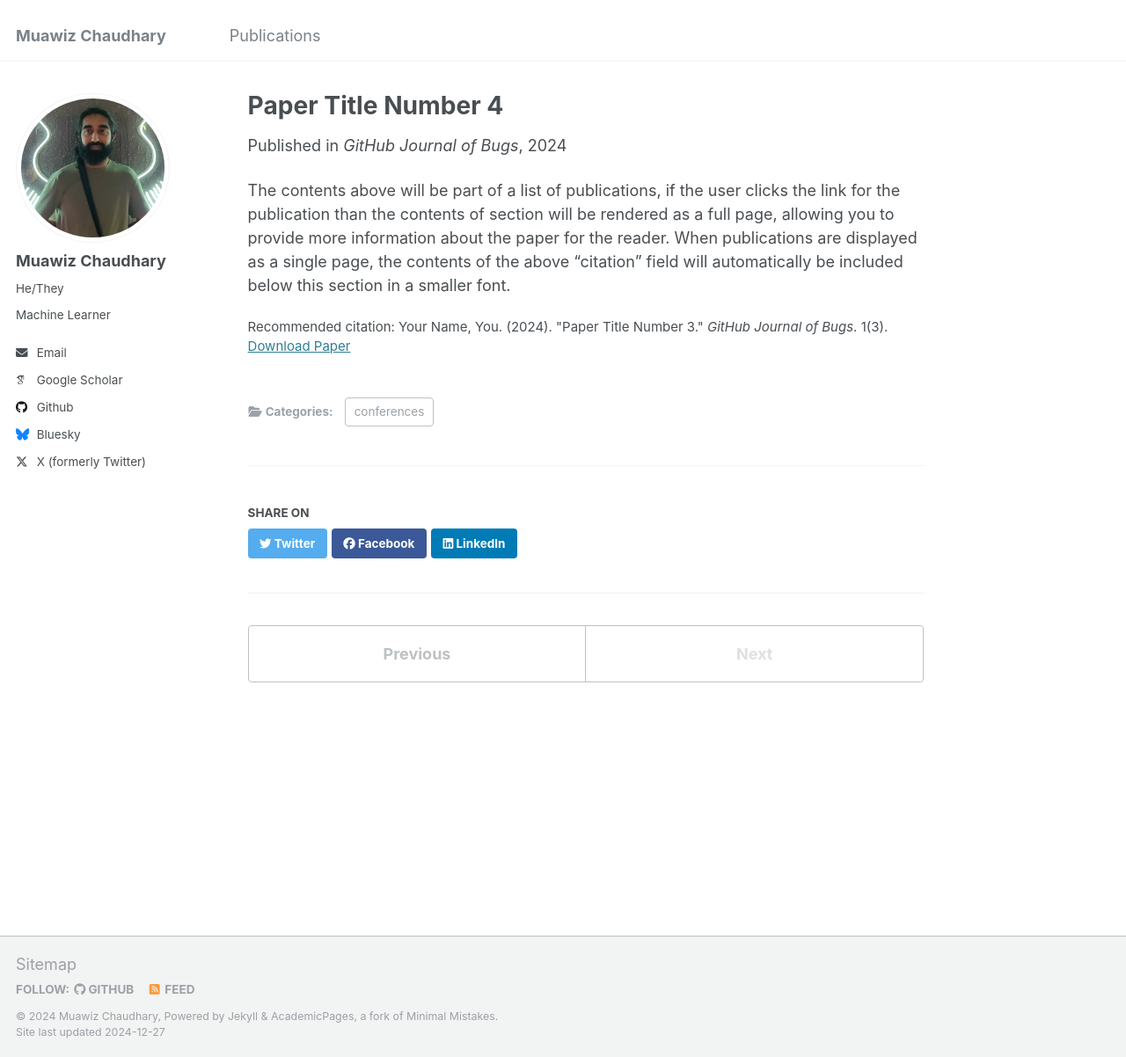
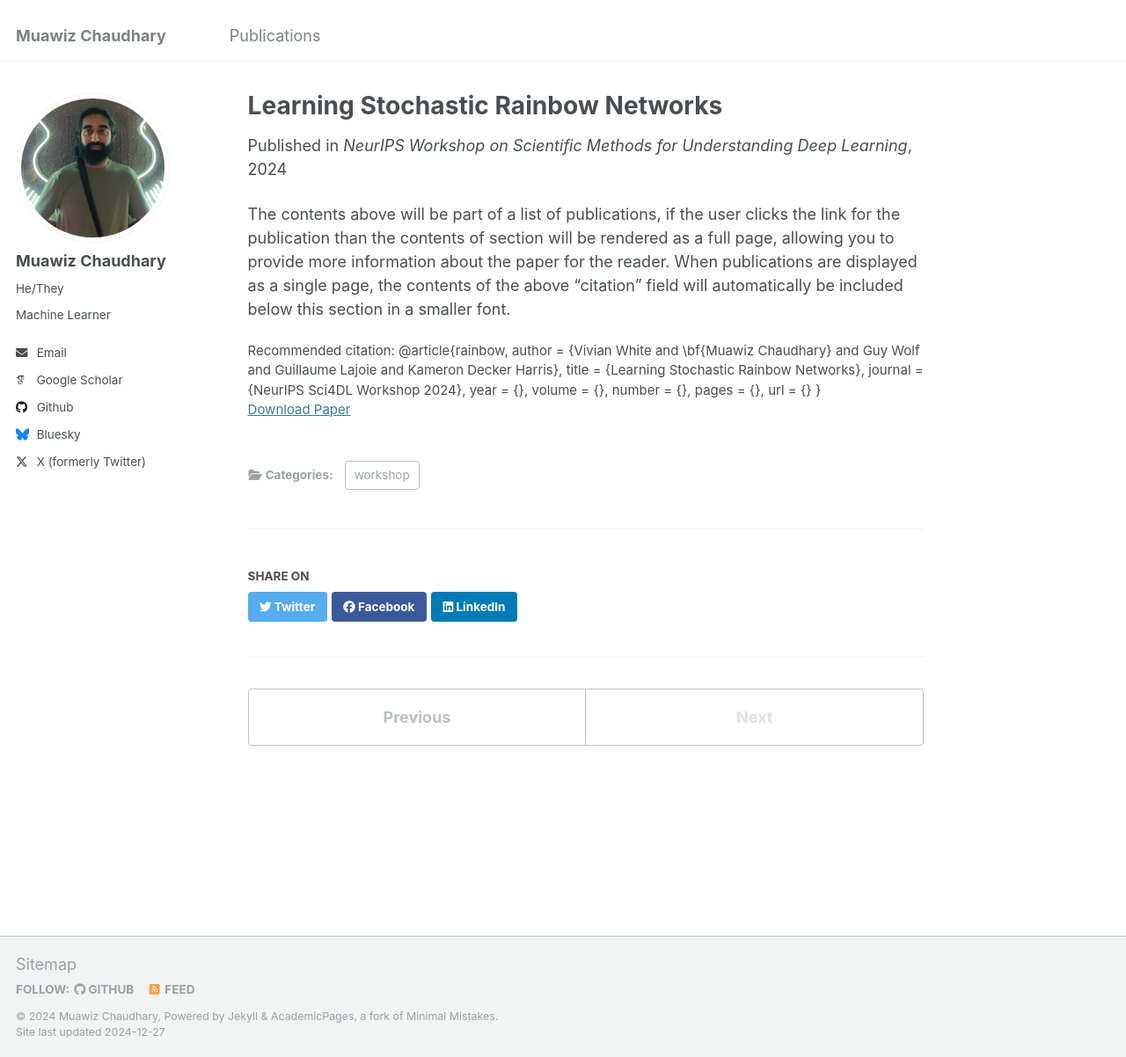
Before and after one commit to MuawizChaudhary/MuawizChaudhary.github.io, a Jekyll site: the page built from _publications/2024-02-17-paper-title-number-4.md, in a window 1280 px wide and 1202 px high. Shown: the whole window at 88% size. Built offline with Jekyll 4.4.1, drawn with Linux system fonts in a browser that asks for light colours; some web fonts are replaced.

Commit message:
Update learning_stochastic_rainbow_networks.md

```diff
--- a/_publications/2024-02-17-paper-title-number-4.md
+++ b/_publications/2024-02-17-paper-title-number-4.md
@@ -1,13 +1,23 @@
 ---
-title: "Paper Title Number 4"
+title: "Learning Stochastic Rainbow Networks"
 collection: publications
-category: conferences
-permalink: /publication/2024-02-17-paper-title-number-4
-excerpt: 'This paper is about fixing template issue #693.'
+category: workshop
+permalink: https://openreview.net/forum?id=bvJ4UGTRtk
+excerpt: ''
 date: 2024-02-17
-venue: 'GitHub Journal of Bugs'
-paperurl: 'http://academicpages.github.io/files/paper3.pdf'
-citation: 'Your Name, You. (2024). &quot;Paper Title Number 3.&quot; <i>GitHub Journal of Bugs</i>. 1(3).'
+venue: 'NeurIPS Workshop on Scientific Methods for Understanding Deep Learning'
+paperurl: 'https://openreview.net/pdf?id=bvJ4UGTRtk'
+citation: '
+@article{rainbow,
+  author  = {Vivian White and \bf{Muawiz Chaudhary} and Guy Wolf and Guillaume Lajoie and Kameron Decker Harris},
+  title   = {Learning Stochastic Rainbow Networks},
+  journal = {NeurIPS Sci4DL Workshop 2024},
+  year    = {},
+  volume  = {},
+  number  = {},
+  pages   = {},
+  url     = {}
+}'
 ---
 
 The contents above will be part of a list of publications, if the user clicks the link for the publication than the contents of section will be rendered as a full page, allowing you to provide more information about the paper for the reader. When publications are displayed as a single page, the contents of the above "citation" field will automatically be included below this section in a smaller font.
```
